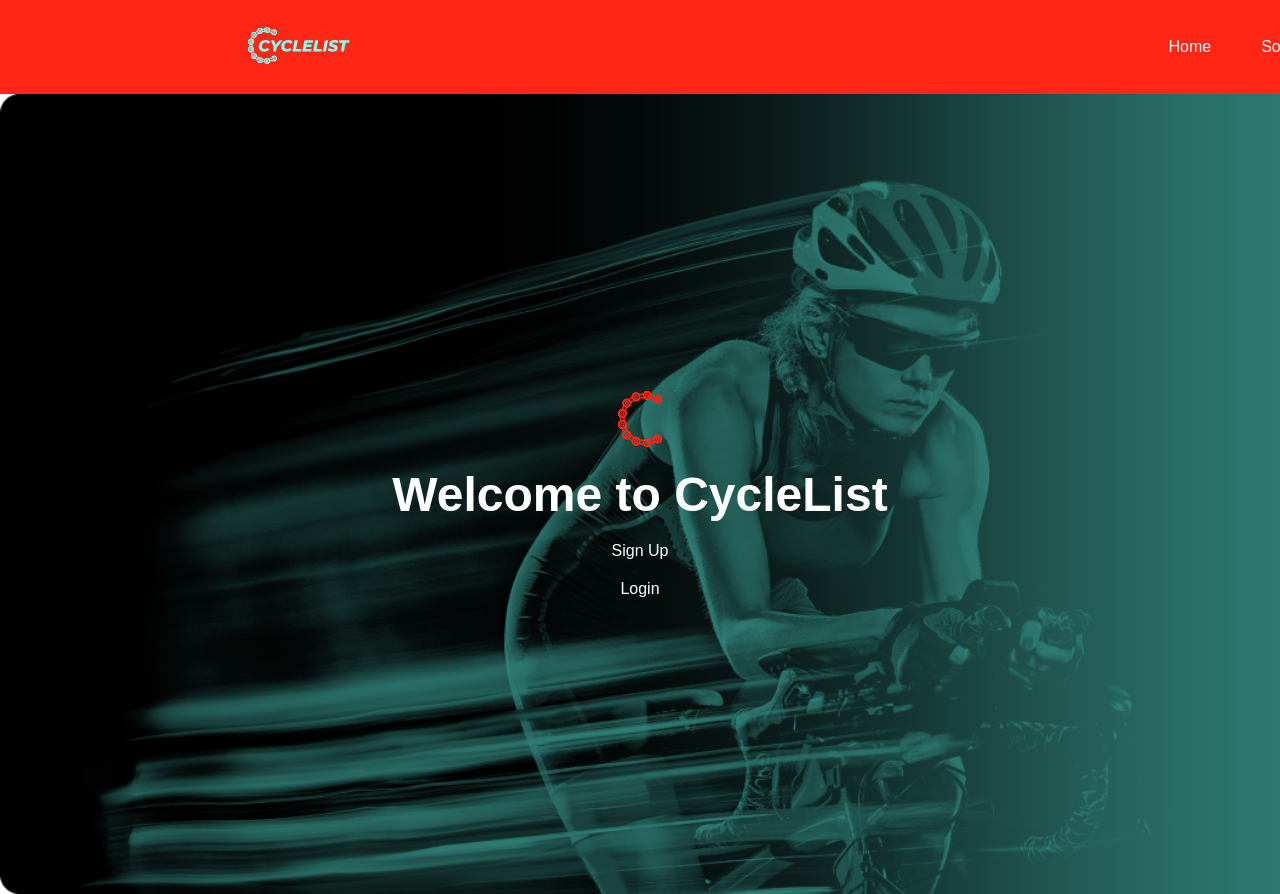
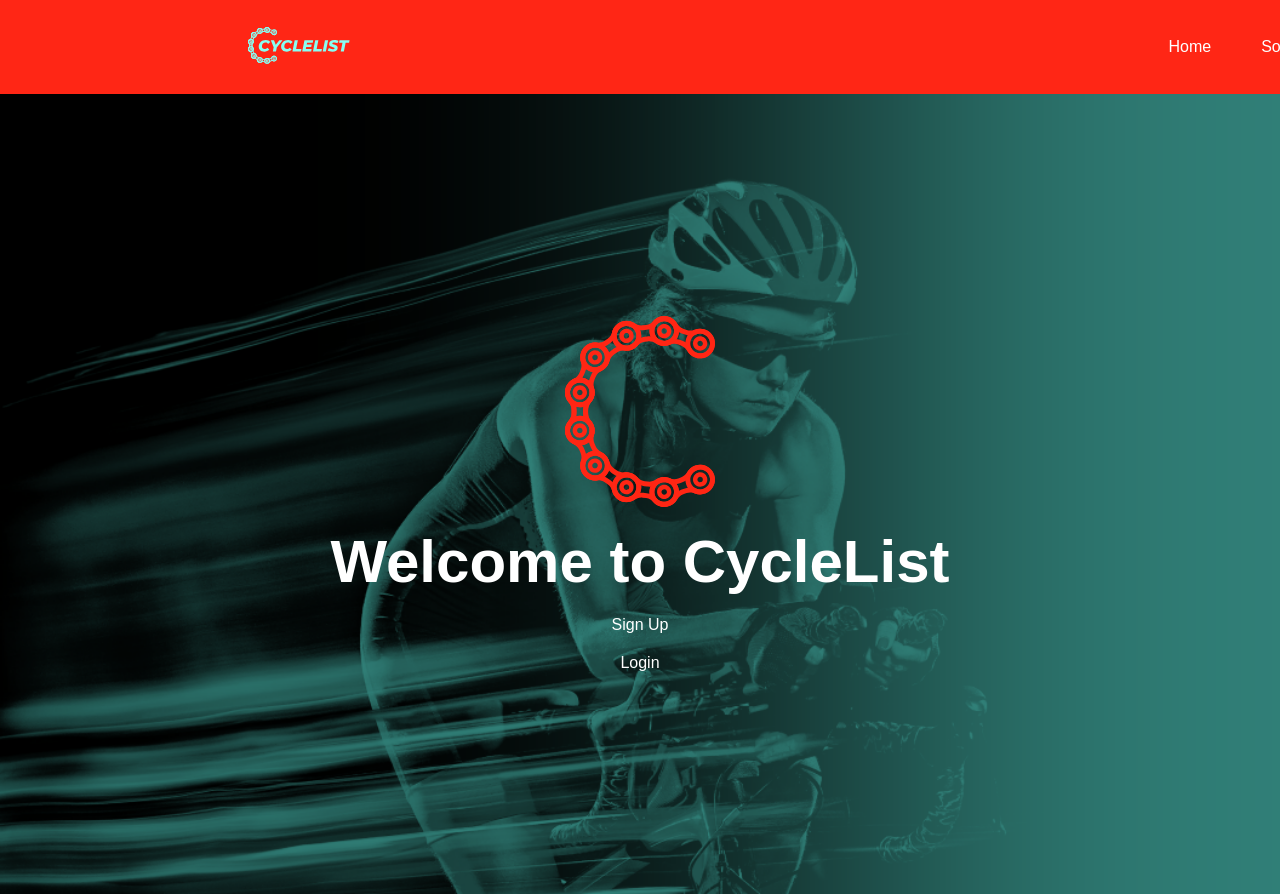
Before and after one commit to frank-booth/CycleList_Frontend, a React (Create React App) app in the folder client/: page / in a window 1280 px wide. Shown: the top 894 px of the page. Built offline with nearby package versions, Linux system fonts and the light colour scheme; no server answers.

Commit message:
Full CRUD

```diff
--- a/client/src/App.css
+++ b/client/src/App.css
@@ -6,7 +6,7 @@
 }
 
 
-
+  /* NavBar */
  .nav-logo:hover{
   filter: invert(100%)
  }
@@ -66,11 +66,13 @@
     border-radius: 5px;
 
   }
+
+    /* home page style */
   .page-home{
     background-image: url(./assets/HomeBg.png);
     background-repeat: no-repeat;
     background-size: cover;
-    background-position: aboslute;
+    background-position: center;
     height: 100vh;
     width: 100%;
 
@@ -80,9 +82,11 @@
 
   .page-home h1{
     color: #FFFFFF;
-    font-size: 48px;
+    font-size: 60px;
   }
-
+.c-icon{
+  width: 150px;
+}
   .cta{
     display: flex;
     flex-direction: column;
--- a/client/src/components/Rider.jsx
+++ b/client/src/components/Rider.jsx
@@ -1,5 +1,6 @@
 import { useLocation, useNavigate } from 'react-router-dom'
 import axios from 'axios'
+import { BASE_URL } from '../globals'
 
 const Rider = ({ songs }) => {
   let location = useLocation()
@@ -17,6 +18,11 @@
     navigate(`/riders/${rider.id}/editsong`, { state: { song: song } })
   }
 
+  const deleteSong = async (song) => {
+    await axios.delete(`${BASE_URL}/api/songs/${song.id}`)
+    navigate(`/riders/${rider.id}`, { state: { rider: rider } })
+}
+
   return (
     <div>
       <h1>{rider.userName}</h1>
@@ -31,7 +37,7 @@
             <p>{song.genre}</p>
             <p>{song.length}</p>
             <button onClick={() => editSong(song)}>Edit</button>
-            <button>Delete</button>
+            <button onClick={() => deleteSong(song)}>Delete</button>
           </div>
         ))}
       </div>
```
Also changed, not shown: client/src/assets/HomeBg.png, 1 other file (tests, documents, lock files or other folders).
